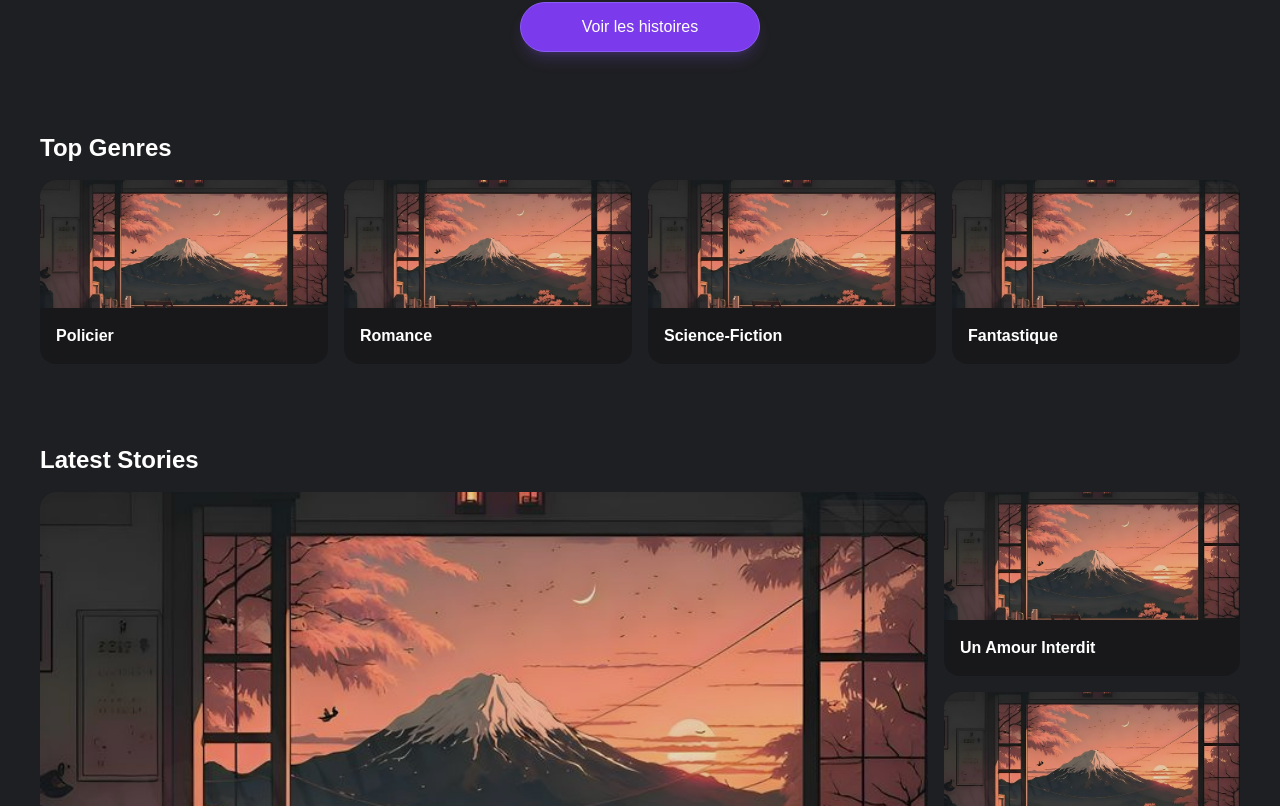
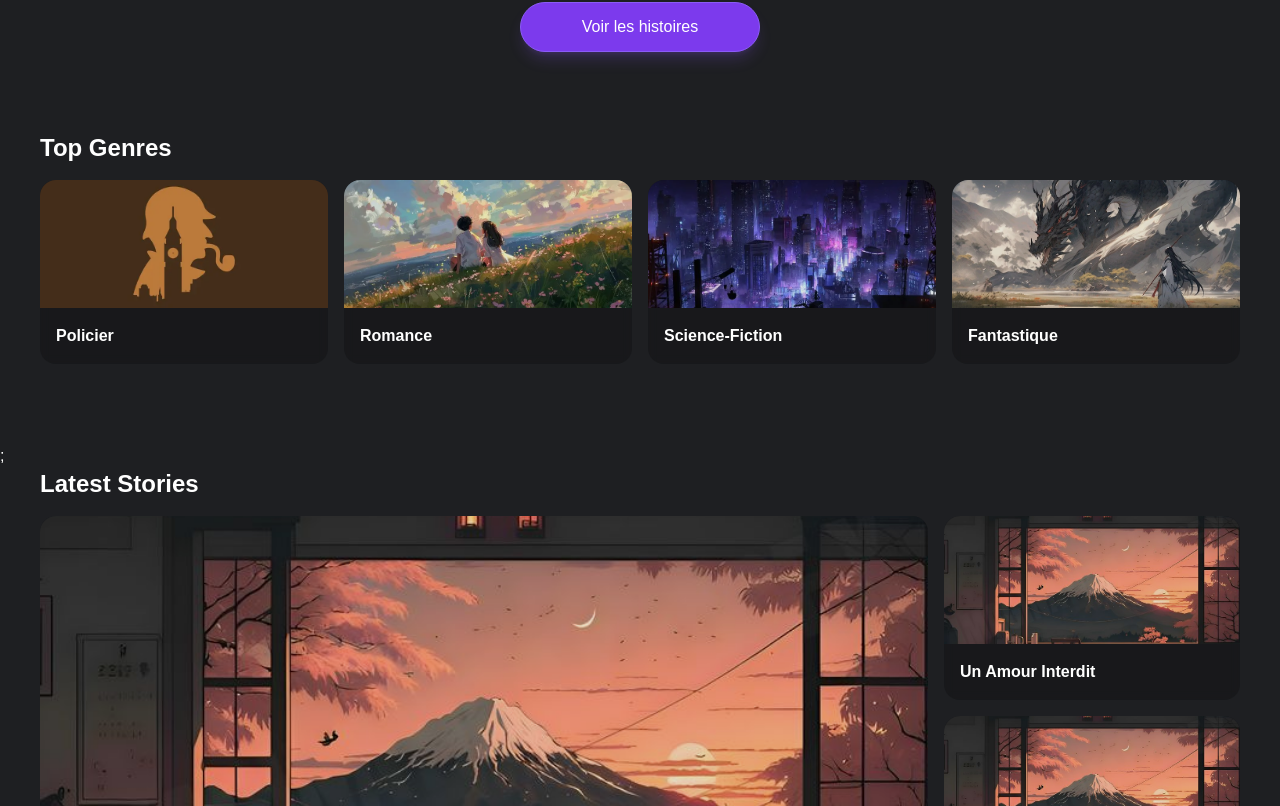
Before and after one commit to Wixkun/clicket-paf, a Next.js app: page / in a window 1280 px wide. Shown: the part 834-1640 px from the top of the page. Built offline with nearby package versions, Linux system fonts and the light colour scheme; no server answers.

Commit message:
update : header

```diff
--- a/src/app/page.tsx
+++ b/src/app/page.tsx
@@ -133,28 +133,18 @@ export default function HomePage() {
 					</nav>
 				</section>
 
-				<section className='mx-60 max-[1400px]:mx-10 mb-20'>
-					<h2 className='text-2xl font-semibold text-white mb-4'>
-						Top Genres
-					</h2>
-					<div className='grid grid-cols-4 gap-4 max-lg:grid-cols-2 max-md:grid-cols-1'>
-						{[
-							"Policier",
-							"Romance",
-							"Science-Fiction",
-							"Fantastique",
-						].map((genre, index) => (
-							<article key={index} className='w-full'>
-								<Link href={`/histoires?genre=${genre}`}>
-									<HistoireCard
-										image='/images/HistoireImg/img1.jpg'
-										title={genre}
-									/>
+				<section className="mx-60 max-[1400px]:mx-10 mb-20">
+					<h2 className="text-2xl font-semibold text-white mb-4">Top Genres</h2>
+					<div className="grid grid-cols-4 gap-4 max-lg:grid-cols-2 max-md:grid-cols-1">
+						{genres.map((genre, index) => (
+							<article key={index} className="w-full">
+								<Link href={`/histoires?genre=${genre.name}`}>
+									<HistoireCard image={genre.img} title={genre.name} />
 								</Link>
 							</article>
 						))}
 					</div>
-				</section>
+				</section>;
 
 				<section className='mx-60 max-[1400px]:mx-10 mb-20'>
 					<h2 className='text-2xl font-semibold mb-4 text-white'>
--- a/src/layout/Header.tsx
+++ b/src/layout/Header.tsx
@@ -155,14 +155,14 @@ const Header: React.FC<HeaderProps> = ({ variant }) => {
 
 							{isDropdownOpen && (
 								<div
-									className='absolute right-0 mt-2 w-40 rounded-md shadow-md bg-[#171717] text-black'
+									className='absolute right-0 mt-2 w-40 rounded-md shadow-md bg-[#171717] text-white'
 									onMouseLeave={() =>
 										setIsDropdownOpen(false)
 									}
 								>
 									<Link
 										href='/profil'
-										className='block px-3 py-2 hover:bg-gray-200'
+										className='block px-3 py-2 hover:bg-gray-200 hover:text-black'
 										onClick={() => setIsDropdownOpen(false)}
 									>
 										Profil
@@ -171,7 +171,7 @@ const Header: React.FC<HeaderProps> = ({ variant }) => {
 										onClick={() => {
 											handleLogout();
 										}}
-										className='w-full text-left px-3 py-2 hover:bg-gray-200'
+										className='w-full text-left px-3 py-2 hover:bg-gray-200 hover:text-black'
 									>
 										Logout
 									</button>
```
